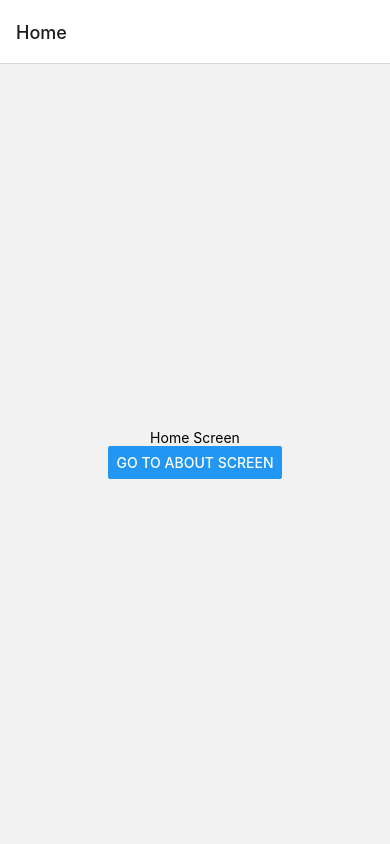
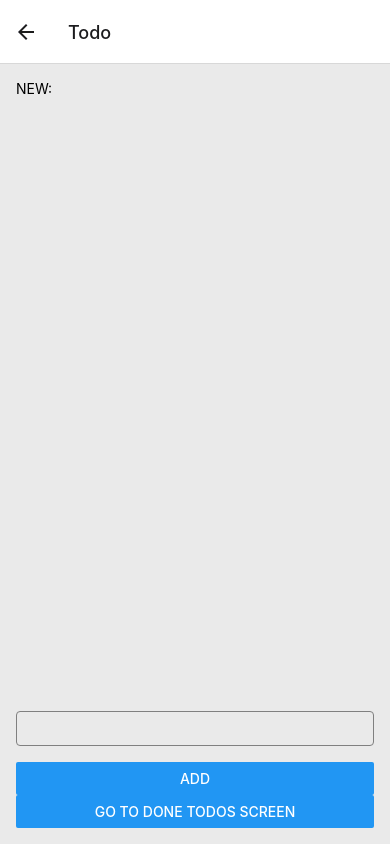
Before and after one commit to MakarovaJulia/react_native_hw_1, a React Native app: screen /Todo in a window 390 px wide. Built offline with nearby package versions, Linux system fonts and the light colour scheme.

Commit message:
States and hooks

```diff
--- a/App.js
+++ b/App.js
@@ -1,33 +1,10 @@
-import * as React from 'react';
-import { NavigationContainer } from '@react-navigation/native' ;
-import { Text, View, Button } from 'react-native'
+import React from 'react';
 import {createNativeStackNavigator} from "@react-navigation/native-stack";
-
-const HomeScreen = ({ navigation: { navigate } }) => {
-    return (
-        <View style={{flex: 1, alignItems: 'center', justifyContent:'center'}}>
-            <Text>Home Screen</Text>
-            <Button
-                onPress={() =>
-                    navigate('About')
-                }
-                title="Go to About screen"
-            />
-        </View>
-    )
-}
-
-const AboutScreen = ({ navigation: { goBack } }) => {
-    return (
-        <View style={{flex: 1, alignItems: 'center', justifyContent:'center'}}>
-            <Text>About Screen</Text>
-            <Button
-                onPress={() => goBack()}
-                title="Go to Home screen"
-            />
-        </View>
-    )
-}
+import {NavigationContainer} from "@react-navigation/native";
+import HomeScreen from "./screens/HomeScreen";
+import AboutScreen from "./screens/AboutScreen";
+import TodoScreen from "./screens/TodoScreen";
+import TodoDoneScreen from "./screens/TodoDoneScreen";
 
 const Stack = createNativeStackNavigator();
 
@@ -36,6 +13,8 @@ const App = () => {
         <NavigationContainer>
             <Stack.Navigator>
                 <Stack.Screen name={'Home'} component={HomeScreen}/>
+                <Stack.Screen name={'Todo'} component={TodoScreen}/>
+                <Stack.Screen name={'TodoDone'} component={TodoDoneScreen}/>
                 <Stack.Screen name={'About'} component={AboutScreen}/>
             </Stack.Navigator>
         </NavigationContainer>
--- /dev/null
+++ b/ToDoLine/TodoItem.js
@@ -0,0 +1,46 @@
+import {
+    Button,
+    StyleSheet,
+    Text,
+    View,
+    TouchableOpacity,
+} from 'react-native';
+
+export const TodoItem = props => {
+
+    return (
+        <View style={styles.todoLine}>
+            <TouchableOpacity
+                style={styles.todoLineTouch}
+                onPress={() => props.toggleItem(props.index)}
+            >
+                <Text style={styles.text}>
+                    {props.item.text}
+                    {props.item.completed && " [выполнен]"}
+                </Text>
+            </TouchableOpacity>
+            <Button
+                title="X"
+                onPress={() => props.removeItem(props.index)}
+            />
+        </View>
+    )
+}
+
+const styles = StyleSheet.create({
+    todoLine: {
+        flex: 1,
+        borderBottomWidth: 1,
+        borderBottomColor: 'gray',
+        margin: 8,
+        flexDirection: "row"
+    },
+    todoLineTouch:{
+        flex: 1,
+        flexDirection: "row",
+        justifyContent: "space-between"
+    },
+});
+
+
+export default TodoItem
--- /dev/null
+++ b/screens/AboutScreen.js
@@ -0,0 +1,17 @@
+import React from 'react';
+import {Button, Text, View} from 'react-native';
+
+
+const AboutScreen = ({ navigation: { goBack } }) => {
+    return (
+        <View style={{flex: 1, alignItems: 'center', justifyContent:'center'}}>
+            <Text>About Screen</Text>
+            <Button
+                onPress={() => goBack()}
+                title="Go to Home screen"
+            />
+        </View>
+    )
+}
+
+export default AboutScreen;
--- /dev/null
+++ b/screens/HomeScreen.js
@@ -0,0 +1,24 @@
+import React from 'react';
+import {Button, Text, View} from 'react-native';
+
+const HomeScreen = ({ navigation: { navigate } }) => {
+    return (
+        <View style={{flex: 1, alignItems: 'center', justifyContent:'center'}}>
+            <Text>Home Screen</Text>
+            <Button
+                onPress={() =>
+                    navigate('About')
+                }
+                title="Go to About screen"
+            />
+            <Button
+                onPress={() =>
+                    navigate('Todo')
+                }
+                title="Go to TODOs"
+            />
+        </View>
+    )
+}
+
+export default HomeScreen;
--- /dev/null
+++ b/screens/TodoDoneScreen.js
@@ -0,0 +1,49 @@
+import React, {useState} from 'react';
+import {Button, FlatList, Text, TouchableOpacity, View} from 'react-native';
+import TodoItem from "../ToDoLine/TodoItem";
+
+
+const TodoDoneScreen = ({ route, navigation }) => {
+
+    const { data, funcRemove, funcToggle } = route.params;
+
+    const [todos, setTodos] = useState(data?.filter((item) => item.completed));
+
+    const keyExtractor = (index) => {
+        return index.toString();
+    };
+
+    const handleRemoveItem = (index) => {
+        const items = [...todos];
+        items.splice(index, 1)
+        setTodos(items);
+        funcRemove(index)
+    }
+
+    console.log(data)
+
+    return (
+        <View style={{flex: 1, margin: 8, padding: 16}}>
+            <FlatList
+                data={todos}
+                keyExtractor={(item, index) => keyExtractor(index)}
+                renderItem={({item, index}) => (
+                    <View style={{flexDirection: "row", justifyContent: "space-between"}}>
+                        <Text>{item.text}</Text>
+                        <TouchableOpacity
+                            onPress={() => handleRemoveItem(index)}
+                        >
+                            <Text>Удалить</Text>
+                        </TouchableOpacity>
+                    </View>
+                )}
+            />
+            <Button
+                onPress={() => navigation.goBack()}
+                title="Go to TODOs screen"
+            />
+        </View>
+    )
+}
+
+export default TodoDoneScreen;
--- /dev/null
+++ b/screens/TodoScreen.js
@@ -0,0 +1,81 @@
+import React, { useEffect, useState } from 'react';
+import {Button, StyleSheet, Text, View, TextInput, FlatList, SafeAreaView} from 'react-native';
+import TodoItem from "../ToDoLine/TodoItem";
+
+const TodoScreen = ({ navigation: { navigate } }) => {
+    const [todos, setTodos] = useState([]);
+    const [text, setText] = useState("");
+
+    const addItem = () => {
+        setTodos([...todos, {text, completed: false}]);
+        setText("");
+    };
+
+    const toggleItem = (index) => {
+        const items = [...todos];
+        items[index].completed = !items[index].completed;
+        setTodos(items);
+    }
+
+    const removeItem = (index) => {
+        const items = [...todos];
+        items.splice(index, 1)
+        setTodos(items);
+    }
+
+    const keyExtractor = (index) => {
+        return index.toString();
+    };
+
+    return (
+        <SafeAreaView style={styles.container}>
+            <View style={styles.content}>
+                <Text>NEW:</Text>
+                <FlatList
+                    data={todos}
+                    keyExtractor={(item, index) => keyExtractor(index)}
+                    renderItem={({item, index}) => (
+                        <TodoItem item={item} index={index} removeItem={removeItem} toggleItem={toggleItem} />
+                    )}
+                />
+                <TextInput style={styles.textInput} onChangeText={newText => setText(newText)} value={text}></TextInput>
+                <Button title=" ADD " onPress={() => addItem() }></Button>
+                <Button
+                    onPress={() =>
+                        navigate('TodoDone', {data: todos, funcRemove: removeItem, funcToggle: toggleItem})
+                    }
+                    title="Go to done TODOs screen"
+                />
+            </View>
+        </SafeAreaView>
+    )
+}
+
+const styles = StyleSheet.create({
+    container: {
+        flex: 1,
+        padding: 24,
+        backgroundColor: '#eaeaea',
+    },
+    content:{
+        flex: 1,
+        padding: 16,
+    },
+    todoLine: {
+        borderBottomWidth: 1,
+        borderBottomColor: 'gray',
+        margin: 8,
+    },
+    textInput: {
+        borderRadius: 4,
+        borderColor: 'gray',
+        borderWidth: 1,
+        padding: 8,
+        marginTop: 16,
+        marginBottom: 16,
+    },
+    todoLineTouch:{
+    }
+});
+
+export default TodoScreen;
```
Lines whose indentation alone changed are shown as unchanged.
